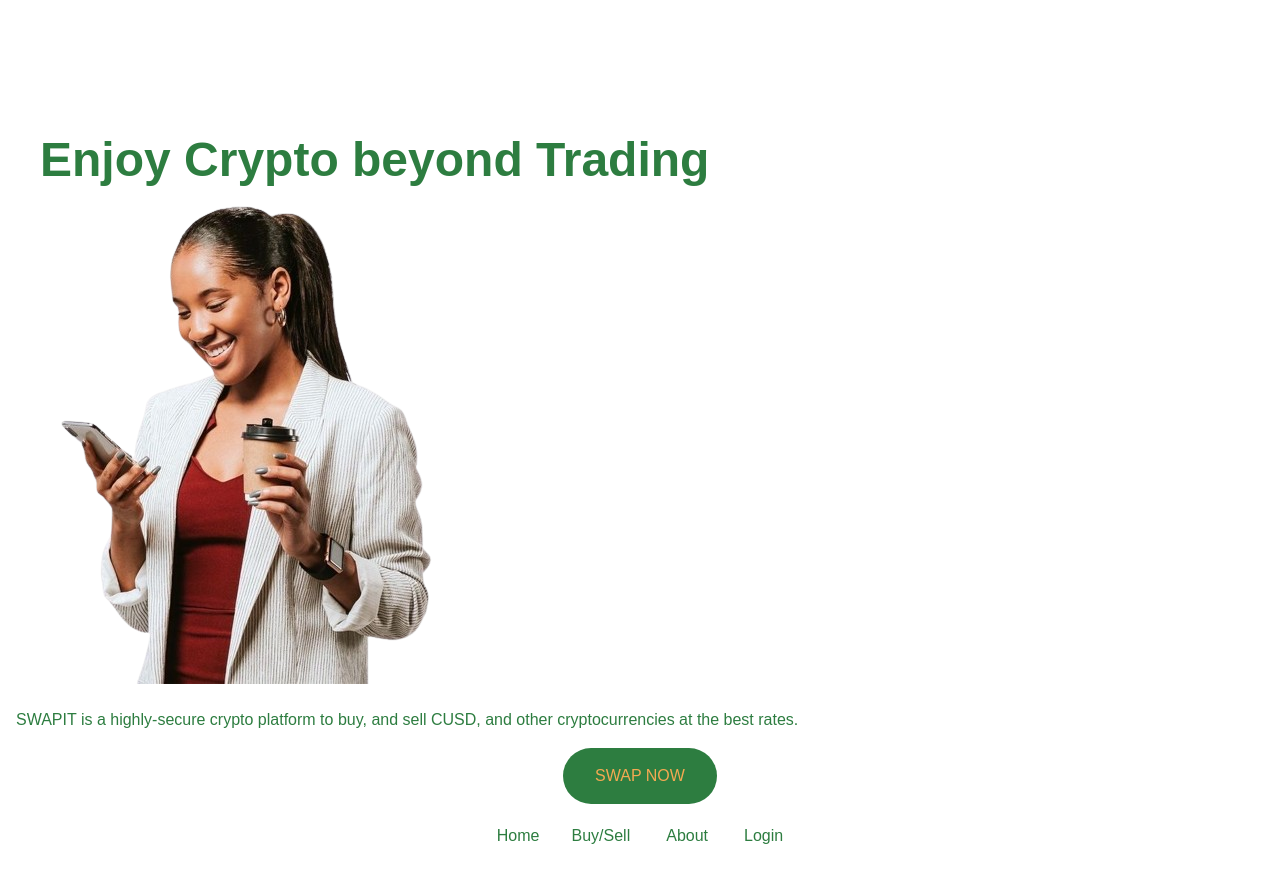
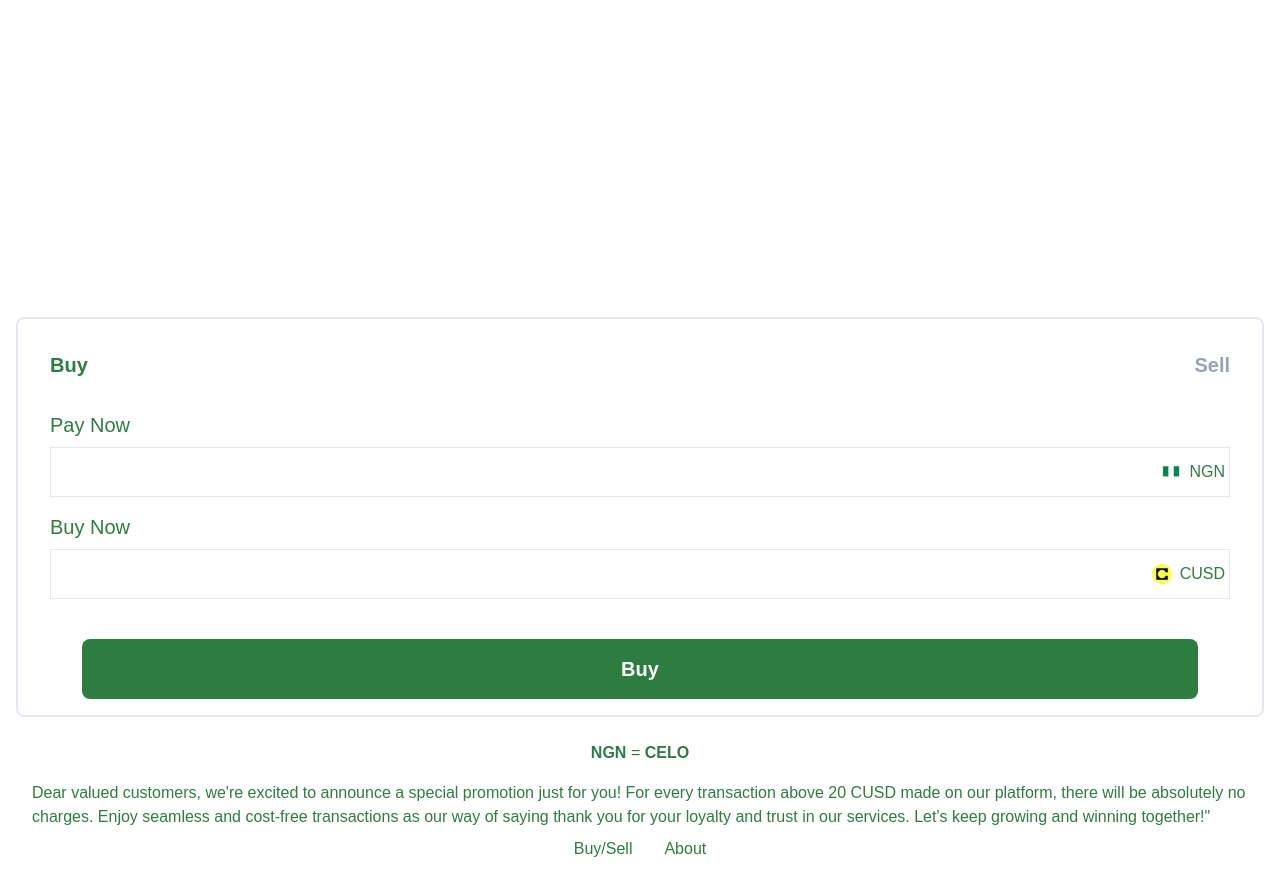
Before and after one commit to Preciousnnebuogor/Swapit, a Next.js app: page / in a window 1280 px wide. Shown: the part 120-993 px from the top of the page. Built offline with nearby package versions, Linux system fonts and the light colour scheme.

Commit message:
added client.tsx

```diff
--- a/app/about/page.tsx
+++ /dev/null
@@ -1,24 +0,0 @@
-"use client"
-export default function About() {
-  return (
-    <div className={`text-foreground`}>
-      <div className={`mt-[20%] text-2xl px-4 text-foreground`}>
-        <h1 className={`px-6`}>
-          The Money App For Nigeria {""}
-          <span>
-            <img src="/nig.png" className={"h-[30px] w-[30px] inline-block"} />
-          </span>
-        </h1>
-      </div>
-      <div className={`mt-10 px-4`}>
-        <h2>
-          Dear valued customers, we're excited to announce a special promotion
-          just for you! For every transaction above 20 CUSD made on our platform,
-          there will be absolutely no charges. Enjoy seamless and cost-free
-          transactions as our way of saying thank you for your loyalty and trust
-          in our services. Let's keep growing and winning together!"
-        </h2>
-      </div>
-    </div>
-  )
-}
--- a/app/components/footer.tsx
+++ b/app/components/footer.tsx
@@ -2,9 +2,7 @@
 
 import Link from "next/link"
 
-
 export default function Footer() {
-
   return (
     <div className={`flex justify-between items-center text-center`}>
       <div
@@ -15,25 +13,17 @@
         <div className={" "}>
           <Link
             href={"/"}
-            className={" hover:text-secondary p-4 mt-20 md:mt-0 text-secondary-foreground"}
-          >
-            Home
-          </Link>
-          <Link
-            href={"/login"}
-            className={" hover:text-secondary p-4 text-secondary-foreground"}
+            className={
+              " hover:text-secondary p-4 mt-20 md:mt-0 text-secondary-foreground"
+            }
           >
             Buy/Sell
           </Link>
-
           <Link
-            href={""}
-            className={"  hover:text-secondary p-3 px-5 text-secondary-foreground"}
+            href={"/"}
+            className={" hover:text-secondary p-4 text-secondary-foreground"}
           >
             About
-          </Link>
-          <Link href={"/about"} className={" hover:text-secondary p-4 text-secondary-foreground"}>
-            Login
           </Link>
         </div>
       </div>
--- a/app/login/page.tsx
+++ b/app/login/page.tsx
@@ -98,7 +98,15 @@
           {celoValue}
         </p>
       </div>
-
+        <div className={`mt-4 px-4`}>
+        <h2>
+          Dear valued customers, we're excited to announce a special promotion
+          just for you! For every transaction above 20 CUSD made on our platform,
+          there will be absolutely no charges. Enjoy seamless and cost-free
+          transactions as our way of saying thank you for your loyalty and trust
+          in our services. Let's keep growing and winning together!"
+        </h2>
+      </div>
     </div>
   )
 }
--- a/app/page.tsx
+++ b/app/page.tsx
@@ -2,13 +2,13 @@
 
 import Hero from "./components/hero"
 import Navbar from "./components/narbav"
+import Login from "./login/page"
 
 
 export default function HomePage() {
   return (
     <div>
-      <Navbar/>
-      <Hero/>
+      <Login/>
     </div>
   )
 }
```
Also changed, not shown: app/components/client.tsx (added).
